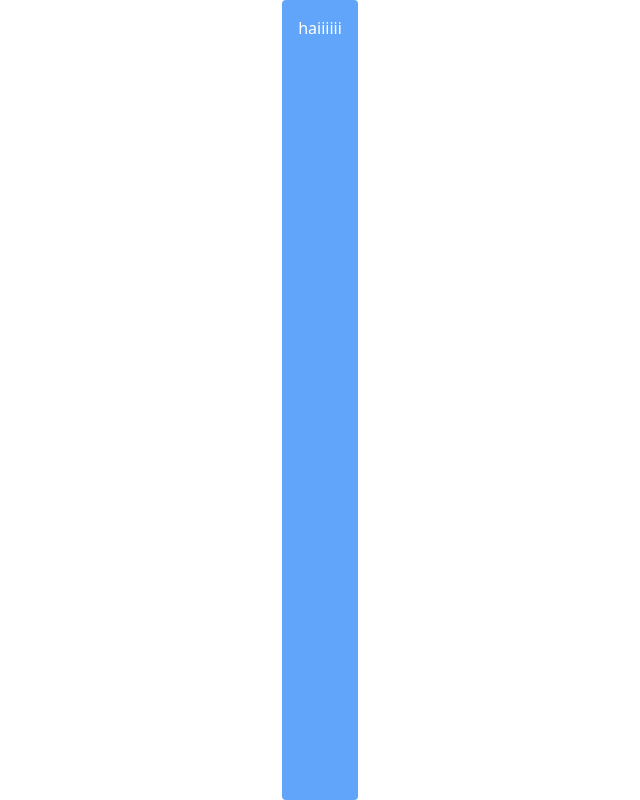
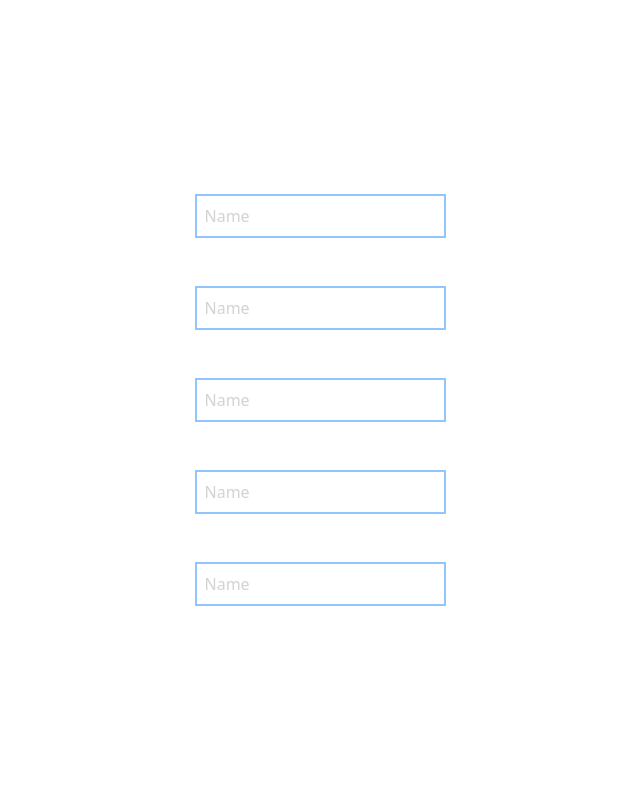
Before and after one commit to ZiaadNegm/IncomeDivider, a React (Vite) app in the folder my-react-app/: page / in a window 1280 px wide. Shown: the whole page, without its empty margins (320-960 px from the left). Built offline with nearby package versions, Linux system fonts and the light colour scheme.

Commit message:
Adding single row, moet nog werk aan gedaan worden om dubbel te maken

```diff
--- a/my-react-app/package.json
+++ b/my-react-app/package.json
@@ -10,6 +10,7 @@
     "preview": "vite preview"
   },
   "dependencies": {
+    "npm": "^10.7.0",
     "react": "^18.2.0",
     "react-dom": "^18.2.0"
   },
--- a/my-react-app/src/App.tsx
+++ b/my-react-app/src/App.tsx
@@ -1,15 +1,28 @@
 import './App.css'
+import Input_container from './input_container'
 
 function App() {
-  return (
-    <div className ="center-container">
+  return(
+    <Input_container />
 
-    <div className="main-box">
-      <p>haiiiiii</p>
-
-    </div>
-    </div>
   )
 }
 
+// function App() {
+//   return (
+//     <div className ="center-container">
+//             <input className="input" name="myInput" />
+//             <input className="input" name="myInput" />
+//             <input className="input" name="myInput" />
+//             <input className="input" name="myInput" />
+//     <label>
+//           </label>
+//     <div className="main-box">
+//       <p>haiiiiii</p>
+
+//     </div>
+//     </div>
+//   )
+// }
+
 export default App
--- a/my-react-app/src/index.css
+++ b/my-react-app/src/index.css
@@ -3,12 +3,19 @@
 @tailwind utilities;
 
 
+
 @layer components {
-    .main-box {
-        @apply block w-full h-full  bg-blue-400 text-white p-4 rounded;
+    /* .main-box {
+        @apply block w-full h-full  bg-blue-400 text-white p-4 rounded ;
     }
 
     .center-container {
-        @apply grid  h-screen items-center justify-center;
+        @apply grid  h-screen items-center justify-center -m-10;
+    } */
+    .input {
+        @apply  border-blue-300 border-2 p-2;
+    }
+    .Center {
+        @apply grid space-y-12 place-content-center h-screen
     }
 }
--- /dev/null
+++ b/my-react-app/src/input_container.tsx
@@ -0,0 +1,23 @@
+import React, { useState } from 'react';
+
+
+
+export default function Input_container (){ // Maak de schets na zodat je twee rows hebt, eentje met positief en negatief
+  // zorg ervoor dat de code straks reusable is
+
+  const inputs = Array(5).fill(null);
+  const [inputValue, setInputValue] = useState("Name");
+  // const information = ["Inkomsten", "Boodschappen", ""]
+
+  function resetInput(){
+    setInputValue("");
+  }
+    return(
+      <div className="Center">
+
+        {inputs.map((_, index) => (<input key={index}
+         className="input" value={inputValue} style ={{color: 'lightgray'}}
+         onClick={resetInput}/>
+      ))}
+    </div> )
+}
```
Also changed, not shown: package.json (+1 -26 lines), 2 other files (tests, documents, lock files or other folders).
